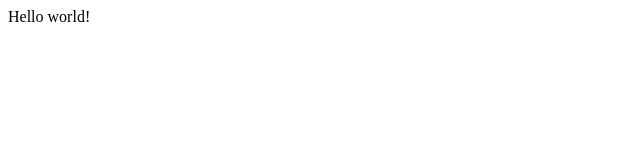
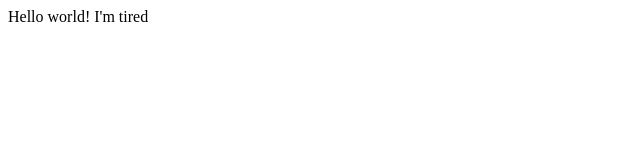
Before and after one commit to juliancellini/mene.ar, a plain HTML site: page index.html in a window 1280 px wide. Shown: the full height of the page, 0-640 px from the left. Drawn offline with Linux system fonts and the light colour scheme.

Commit message:
Update index.html

```diff
--- a/index.html
+++ b/index.html
@@ -1,4 +1,5 @@
 <html>
   <body>Hello world!
+    I'm tired
   </body>
 </html>
```
